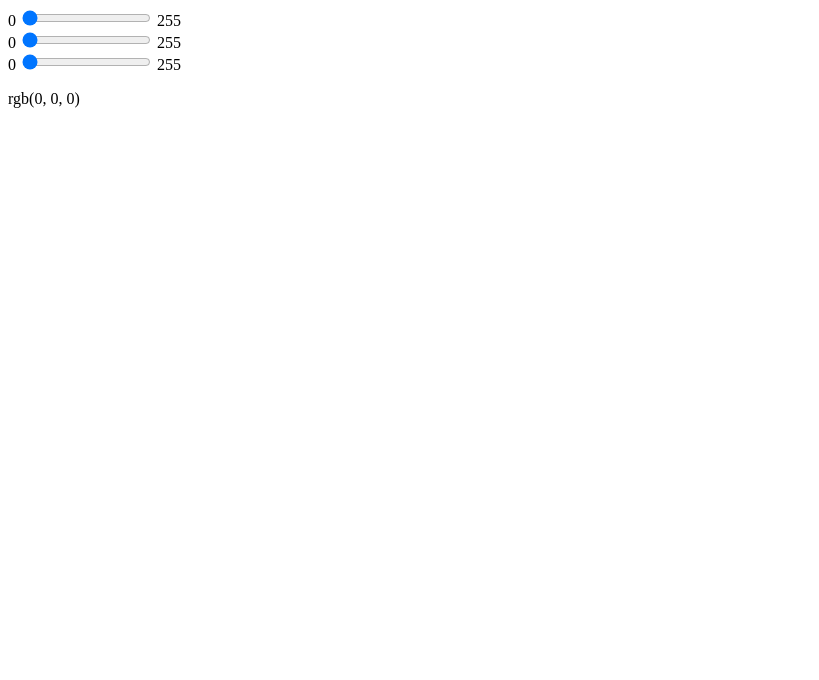
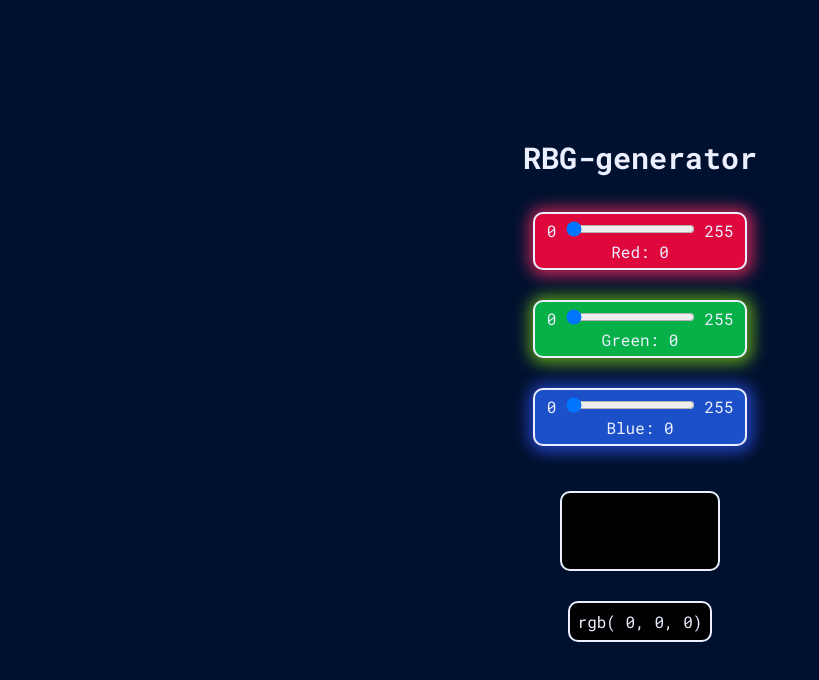
Before and after one commit to truix12/RGB-generator, a plain HTML site: page index.html in a window 1280 px wide. Shown: the whole page, without its empty margins (0-819 px from the left). Drawn offline with Linux system fonts and the light colour scheme.

Commit message:
Add styles

```diff
--- a/index.html
+++ b/index.html
@@ -6,32 +6,46 @@
   <meta http-equiv="X-UA-Compatible" content="IE=edge">
   <meta name="viewport" content="width=device-width, initial-scale=1.0">
   <title>RBG-generator</title>
+  <link author="Raj Dev" rel="icon" type="image/x-icon" href="/images/circle_color.svg">
   <link rel="stylesheet" href="style.css">
+  <link href="https://fonts.googleapis.com/css2?family=Roboto+Mono:wght@400;500;700&display=swap" rel="stylesheet">
 </head>
 
 <body>
   <div class="wrapper">
-    <div class="range">
+
+    <h1 class="web-title">RBG-generator</h1>
+
+    <div class="range div-red">
       <span class="range-value">0</span>
       <input type="range" class="red" name="size" min="0" max="255" value="0">
       <span class="range-value">255</span>
+      <p class="range-text">Red: <span>0</span></p>
     </div>
 
-    <div class="range">
+    <div class="range div-green">
       <span class="range-value">0</span>
       <input type="range" class="green" name="size" min="0" max="255" value="0">
       <span class="range-value">255</span>
+      <p class="range-text">Green: <span>0</span></p>
     </div>
 
-    <div class="range">
+    <div class="range div-blue">
       <span class="range-value">0</span>
       <input type="range" class="blue" name="size" min="0" max="255" value="0">
       <span class="range-value">255</span>
+      <p class="range-text">Blue: <span>0</span></p>
     </div>
 
     <div class="color"></div>
 
-    <p>rgb(<span class="red-value">0</span>, <span class="green-value">0</span>, <span class="blue-value">0</span>)</p>
+    <div class="div-rgb">
+      <p class="text-rgb">rgb(
+        <span class="red-value">0</span>,
+        <span class="green-value">0</span>,
+        <span class="blue-value">0</span>)
+      </p>
+    </div>
   </div>
   <script src="main.js"></script>
 </body>
--- a/style.css
+++ b/style.css
@@ -0,0 +1,76 @@
+:root {
+  --mainColor: rgb(0, 17, 47);
+  --secondColor: rgb(236, 239, 255);
+  --redRange: rgb(222, 8, 61);
+  --greenRange: rgb(7, 177, 72);
+  --blueRange: rgb(28, 80, 201);
+}
+
+* {
+  box-sizing: border-box;
+  color: var(--secondColor);
+  font-family: 'Roboto Mono', monospace;
+  margin: 0;
+  padding: 0;
+}
+
+.wrapper {
+  align-items: center;
+  background-color: var(--mainColor);
+  display: flex;
+  flex-direction: column;
+  height: 100vh;
+  justify-content: center;
+  margin: 0 auto;
+  min-width: 220px;
+}
+
+.web-title {
+  font-size: 30px;
+  margin-bottom: 20px;
+}
+
+.range {
+  border: solid 2px var(--secondColor);
+  border-radius: 10px;
+  margin: 15px 0;
+  padding: 6px 12px;
+  width: fit-content;
+}
+
+.div-red {
+  background-color: var(--redRange);
+  box-shadow: 1px 1px 15px 5px rgb(189, 35, 84);
+}
+
+.div-green {
+  background-color: var(--greenRange);
+  box-shadow: 1px 1px 15px 5px rgb(87, 150, 26);
+}
+
+.div-blue {
+  background-color: var(--blueRange);
+  box-shadow: 1px 1px 15px 5px rgb(35, 66, 190);
+}
+
+.range-text {
+  text-align: center;
+}
+
+.color {
+  background-color: rgb(0, 0, 0);
+  border: solid 2px var(--secondColor);
+  border-radius: 10px;
+  height: 10vh;
+  margin: 30px 0 10px 0;
+  width: 160px;
+}
+
+.div-rgb {
+  background-color: rgb(0, 0, 0);
+  border: solid 2px var(--secondColor);
+  border-radius: 10px;
+  margin: 20px;
+  padding: 8px;
+  width: fit-content;
+}
```
Also changed, not shown: images/circle_color.svg (added).
